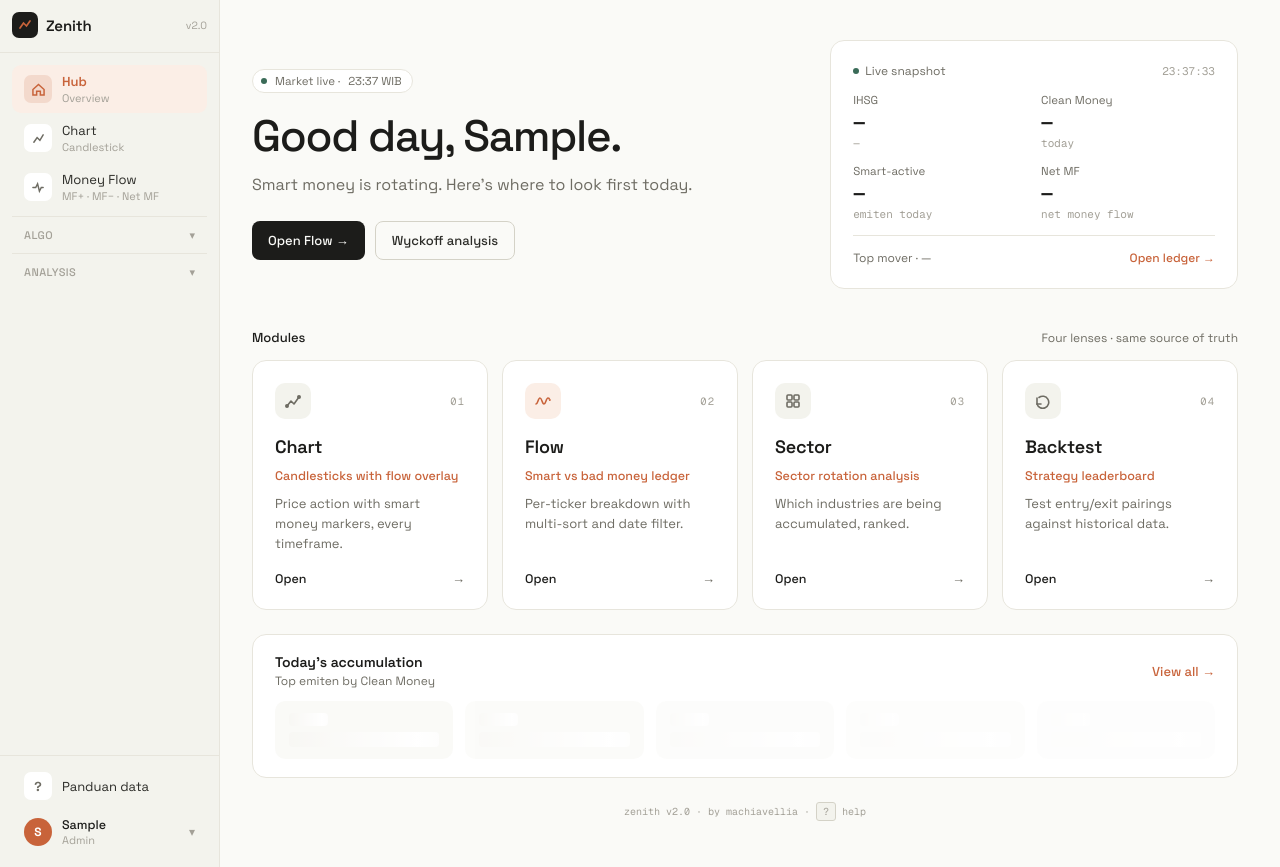
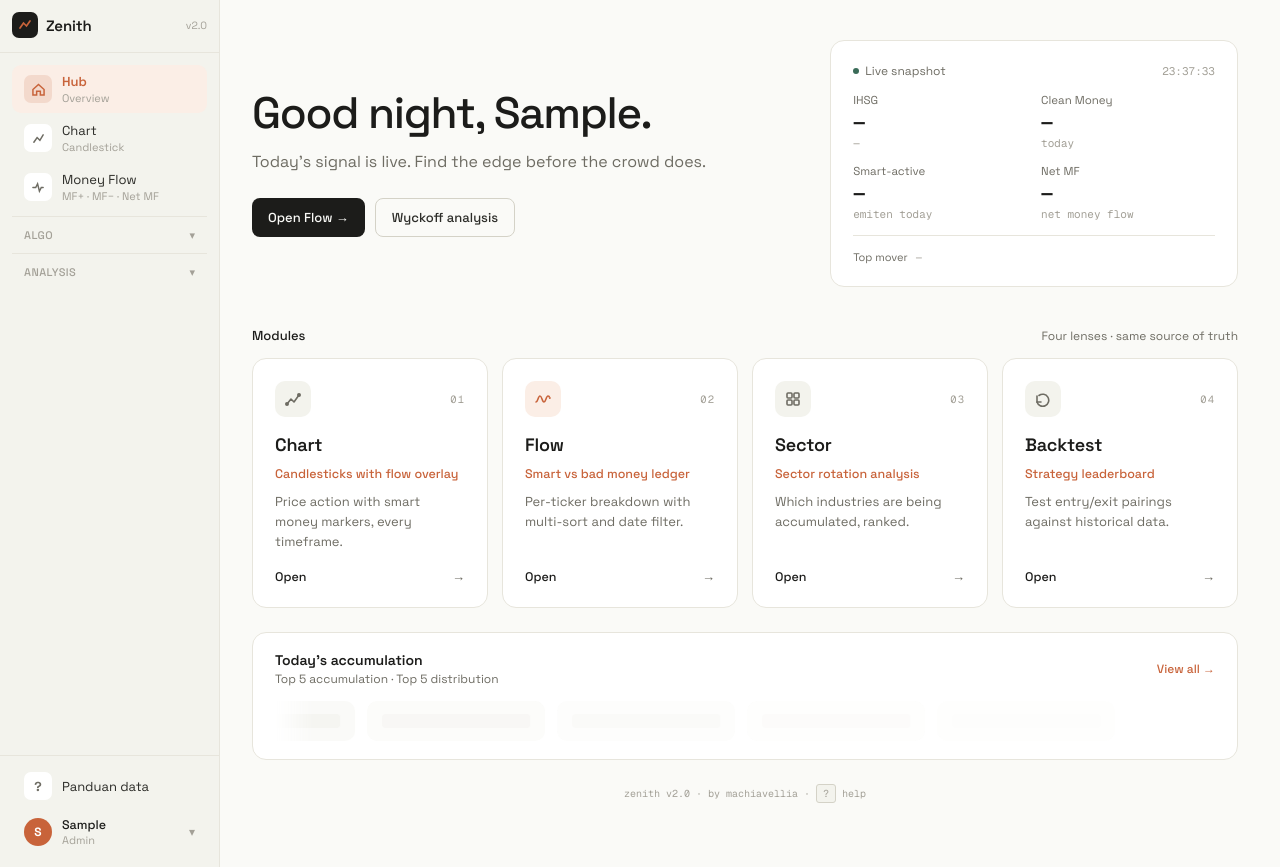
Before and after one commit to machiavellia-lynn/zenith_saas, a Flask app: page /hub in a window 1280 px wide. Run offline with Flask 3, Linux system fonts and the light colour scheme; the visitor is signed in with stand-in values (Sample User, id 1); data that the repository does not hold is empty; parts of the project's set-up code (start-up, migrations or seed data) failed here and were passed over; some libraries are stand-ins or nearby versions.

Commit message:
feat(hub): time-based greeting, subtitle rotation, carousel accumulation
- Greeting rotates by WIB hour: Good morning / Good afternoon / Good evening / Good night
- Subtitle rotates through 6 variants every hour (deterministic per hour)
- Remove 'Market live' badge from hero (redundant with Live snapshot card)
- Remove 'Open ledger' button from snapshot footer
- Top mover display: replaced text string with colour-coded chips (up/down)
- Today's accumulation: static 5-item grid → infinite sliding carousel
  showing top 5 accumulation (ACC) + top 5 distribution (DIS) cards,
  pause-on-hover with glow border + box-shadow per type,
  edge fade via mask-image, respects prefers-reduced-motion

Co-Authored-By: Claude Sonnet 4.6 <noreply@anthropic.com>

```diff
--- a/templates/hub.html
+++ b/templates/hub.html
@@ -27,23 +27,6 @@ body { display: flex; flex-direction: column; }
   gap: 48px;
   align-items: center;
   margin-bottom: 40px;
-}
-.hub-live-badge {
-  display: inline-flex;
-  align-items: center;
-  gap: 8px;
-  padding: 4px 10px 4px 8px;
-  background: var(--surface);
-  border-radius: 99px;
-  font-size: 11.5px;
-  color: var(--text-dim);
-  border: 1px solid var(--border);
-  margin-bottom: 20px;
-}
-.hub-live-dot {
-  width: 6px; height: 6px;
-  border-radius: 99px;
-  background: var(--up);
 }
 .hub-greeting {
   font-family: var(--font-display);
@@ -114,6 +97,11 @@ body { display: flex; flex-direction: column; }
   font-size: 12px;
   color: var(--text-dim);
 }
+.hub-live-dot {
+  width: 6px; height: 6px;
+  border-radius: 99px;
+  background: var(--up);
+}
 .hub-snapshot-live {
   display: flex;
   align-items: center;
@@ -152,18 +140,37 @@ body { display: flex; flex-direction: column; }
   margin-top: 1px;
 }
 .hub-snapshot-footer {
-  display: flex;
-  justify-content: space-between;
-  font-size: 12px;
-  color: var(--text-dim);
   padding-top: 14px;
   border-top: 1px solid var(--border);
 }
-.hub-snapshot-link {
-  color: var(--accent);
+
+/* ── Top mover chips ── */
+.hub-mover-row {
+  display: flex;
+  align-items: center;
+  gap: 8px;
+  flex-wrap: wrap;
+}
+.hub-mover-label {
+  font-size: 11px;
+  color: var(--text-dim);
+  white-space: nowrap;
+}
+.hub-mover-chip {
+  font-family: var(--font-mono);
+  font-size: 10.5px;
   font-weight: 500;
-  cursor: pointer;
-  text-decoration: none;
+  padding: 3px 8px;
+  border-radius: 5px;
+  white-space: nowrap;
+}
+.hub-mover-chip.up {
+  background: color-mix(in srgb, var(--up) 14%, transparent);
+  color: var(--up);
+}
+.hub-mover-chip.down {
+  background: color-mix(in srgb, var(--down) 14%, transparent);
+  color: var(--down);
 }
 
 /* ── Modules ── */
@@ -258,18 +265,20 @@ body { display: flex; flex-direction: column; }
   font-weight: 500;
 }
 
-/* ── Today's accumulation ── */
+/* ── Accumulation carousel ── */
 .hub-accum {
   background: var(--surface);
   border: 1px solid var(--border);
   border-radius: 14px;
-  padding: 18px 22px;
+  padding: 18px 0 18px 22px;
+  overflow: hidden;
 }
 .hub-accum-header {
   display: flex;
   justify-content: space-between;
   align-items: center;
-  margin-bottom: 12px;
+  margin-bottom: 14px;
+  padding-right: 22px;
 }
 .hub-accum-title {
   font-size: 14px;
@@ -281,18 +290,64 @@ body { display: flex; flex-direction: column; }
   color: var(--text-dim);
   margin-top: 2px;
 }
-.hub-accum-grid {
-  display: grid;
-  grid-template-columns: repeat(5, 1fr);
+.hub-snapshot-link {
+  color: var(--accent);
+  font-weight: 500;
+  cursor: pointer;
+  text-decoration: none;
+  font-size: 12px;
+}
+
+/* Carousel outer — clips track + fades edges */
+.hub-accum-outer {
+  overflow: hidden;
+  position: relative;
+  -webkit-mask-image: linear-gradient(to right, transparent 0%, black 4%, black 96%, transparent 100%);
+  mask-image: linear-gradient(to right, transparent 0%, black 4%, black 96%, transparent 100%);
+}
+
+/* Scrolling track — doubled items for seamless loop */
+.hub-accum-track {
+  display: flex;
   gap: 12px;
+  width: max-content;
+  animation: hub-scroll 32s linear infinite;
+  padding-right: 12px;
 }
+.hub-accum-track.paused {
+  animation-play-state: paused;
+}
+@keyframes hub-scroll {
+  from { transform: translateX(0); }
+  to   { transform: translateX(-50%); }
+}
+@media (prefers-reduced-motion: reduce) {
+  .hub-accum-track { animation: none; }
+}
+
+/* Individual card */
 .hub-accum-item {
+  min-width: 178px;
+  max-width: 178px;
   padding: 12px 14px;
   background: var(--surface2);
   border-radius: 10px;
   display: flex;
   flex-direction: column;
   gap: 6px;
+  border: 1px solid transparent;
+  transition: box-shadow .2s, transform .18s, border-color .2s;
+  cursor: default;
+}
+.hub-accum-item.accum:hover {
+  transform: translateY(-3px);
+  border-color: var(--up);
+  box-shadow: 0 0 20px color-mix(in srgb, var(--up) 22%, transparent);
+}
+.hub-accum-item.distrib:hover {
+  transform: translateY(-3px);
+  border-color: var(--down);
+  box-shadow: 0 0 20px color-mix(in srgb, var(--down) 22%, transparent);
 }
 .hub-accum-ticker-row {
   display: flex;
@@ -303,6 +358,22 @@ body { display: flex; flex-direction: column; }
   font-size: 13px;
   font-weight: 600;
   color: var(--ink);
+}
+.hub-accum-type {
+  font-size: 9.5px;
+  font-weight: 600;
+  letter-spacing: .07em;
+  text-transform: uppercase;
+  padding: 1.5px 6px;
+  border-radius: 4px;
+}
+.hub-accum-type.accum {
+  background: color-mix(in srgb, var(--up) 14%, transparent);
+  color: var(--up);
+}
+.hub-accum-type.distrib {
+  background: color-mix(in srgb, var(--down) 14%, transparent);
+  color: var(--down);
 }
 .hub-accum-chg {
   font-family: var(--font-mono);
@@ -322,9 +393,10 @@ body { display: flex; flex-direction: column; }
 }
 .hub-accum-bar-fill {
   height: 100%;
-  background: var(--accent);
   border-radius: 99px;
 }
+.hub-accum-bar-fill.accum { background: var(--up); }
+.hub-accum-bar-fill.distrib { background: var(--down); }
 .hub-accum-meta {
   font-family: var(--font-mono);
   font-size: 10px;
@@ -343,7 +415,7 @@ body { display: flex; flex-direction: column; }
 /* ── Responsive ── */
 @media (max-width: 1100px) { .hub-modules { grid-template-columns: repeat(2, 1fr); } }
 @media (max-width: 900px)  { .hub-hero { grid-template-columns: 1fr; } .hub-greeting { font-size: 34px; } }
-@media (max-width: 700px)  { .hub-modules { grid-template-columns: 1fr; } .hub-accum-grid { grid-template-columns: repeat(2, 1fr); } }
+@media (max-width: 700px)  { .hub-modules { grid-template-columns: 1fr; } }
 </style>
 </head>
 <body class="sidebar-layout" data-page="hub">
@@ -364,12 +436,8 @@ body { display: flex; flex-direction: column; }
     <!-- Hero -->
     <div class="hub-hero">
       <div>
-        <div class="hub-live-badge">
-          <div class="hub-live-dot"></div>
-          Market live · <span id="hubTime">--:-- WIB</span>
-        </div>
-        <h1 class="hub-greeting">Good day, {{ session.get('user','Trader') | capitalize }}.</h1>
-        <p class="hub-greeting-sub">Smart money is rotating. Here's where to look first today.</p>
+        <h1 class="hub-greeting" id="hubGreeting">Good morning, {{ session.get('user','Trader') | capitalize }}.</h1>
+        <p class="hub-greeting-sub" id="hubSub">Smart money is rotating. Here's where to look first today.</p>
         <div class="hub-cta-row">
           <a href="/flow" class="btn-ink">Open Flow →</a>
           <a href="/wyckoff" class="btn-outline">Wyckoff analysis</a>
@@ -408,8 +476,12 @@ body { display: flex; flex-direction: column; }
           </div>
         </div>
         <div class="hub-snapshot-footer">
-          <span id="snapTopMover">Top mover · —</span>
-          <a href="/flow" class="hub-snapshot-link">Open ledger →</a>
+          <div class="hub-mover-row">
+            <span class="hub-mover-label">Top mover</span>
+            <div id="snapMoverChips" style="display:flex;gap:6px;flex-wrap:wrap;">
+              <span style="font-family:var(--font-mono);font-size:10.5px;color:var(--muted)">—</span>
+            </div>
+          </div>
         </div>
       </div>
     </div>
@@ -482,36 +554,23 @@ body { display: flex; flex-direction: column; }
       </a>
     </div>
 
-    <!-- Today's accumulation -->
+    <!-- Today's accumulation · distribution carousel -->
     <div class="hub-accum">
       <div class="hub-accum-header">
         <div>
           <div class="hub-accum-title">Today's accumulation</div>
-          <div class="hub-accum-sub">Top emiten by Clean Money</div>
+          <div class="hub-accum-sub">Top 5 accumulation · Top 5 distribution</div>
         </div>
         <a href="/flow" class="hub-snapshot-link">View all →</a>
       </div>
-      <div class="hub-accum-grid" id="accumGrid">
-        <!-- filled by JS -->
-        <div class="hub-accum-item" style="opacity:.4">
-          <div class="hub-accum-ticker-row"><div class="hub-accum-ticker skeleton"></div></div>
-          <div class="hub-accum-cm skeleton wide"></div>
-        </div>
-        <div class="hub-accum-item" style="opacity:.3">
-          <div class="hub-accum-ticker-row"><div class="hub-accum-ticker skeleton"></div></div>
-          <div class="hub-accum-cm skeleton wide"></div>
-        </div>
-        <div class="hub-accum-item" style="opacity:.2">
-          <div class="hub-accum-ticker-row"><div class="hub-accum-ticker skeleton"></div></div>
-          <div class="hub-accum-cm skeleton wide"></div>
-        </div>
-        <div class="hub-accum-item" style="opacity:.15">
-          <div class="hub-accum-ticker-row"><div class="hub-accum-ticker skeleton"></div></div>
-          <div class="hub-accum-cm skeleton wide"></div>
-        </div>
-        <div class="hub-accum-item" style="opacity:.1">
-          <div class="hub-accum-ticker-row"><div class="hub-accum-ticker skeleton"></div></div>
-          <div class="hub-accum-cm skeleton wide"></div>
+      <div class="hub-accum-outer">
+        <div class="hub-accum-track" id="accumTrack">
+          <!-- skeleton placeholders -->
+          <div class="hub-accum-item" style="opacity:.4"><div class="hub-accum-cm skeleton wide" style="height:14px;background:var(--border);border-radius:4px;"></div></div>
+          <div class="hub-accum-item" style="opacity:.3"><div class="hub-accum-cm skeleton wide" style="height:14px;background:var(--border);border-radius:4px;"></div></div>
+          <div class="hub-accum-item" style="opacity:.2"><div class="hub-accum-cm skeleton wide" style="height:14px;background:var(--border);border-radius:4px;"></div></div>
+          <div class="hub-accum-item" style="opacity:.15"><div class="hub-accum-cm skeleton wide" style="height:14px;background:var(--border);border-radius:4px;"></div></div>
+          <div class="hub-accum-item" style="opacity:.1"><div class="hub-accum-cm skeleton wide" style="height:14px;background:var(--border);border-radius:4px;"></div></div>
         </div>
       </div>
     </div>
@@ -524,12 +583,53 @@ body { display: flex; flex-direction: column; }
 <script src="/static/animations.js" defer></script>
 <script src="/static/shortcuts.js" defer></script>
 <script>
+/* ── Greeting + subtitle rotation ── */
+(function () {
+  var user = '{{ session.get("user","Trader") | capitalize }}';
+  var now  = new Date(Date.now() + 7 * 3600 * 1000); // WIB
+  var h    = now.getUTCHours();
+
+  var greet =
+    h >= 5  && h < 12 ? 'Good morning' :
+    h >= 12 && h < 15 ? 'Good afternoon' :
+    h >= 15 && h < 19 ? 'Good evening' :
+    h >= 19 && h < 22 ? 'Good evening' :
+                        'Good night';
+
+  var subs = [
+    'Smart money is rotating. Here’s where to look first today.',
+    'The tape is speaking. Follow where institutional conviction builds.',
+    'Big players have made their move. Now it’s your turn to read it.',
+    'Distribution or accumulation? The data has the answer.',
+    'Volume doesn’t lie. Track where real conviction is forming.',
+    'Today’s signal is live. Find the edge before the crowd does.',
+  ];
+  // rotate subtitle by hour so it changes every hour but stays stable within it
+  var sub = subs[h % subs.length];
+
+  var gEl = document.getElementById('hubGreeting');
+  var sEl = document.getElementById('hubSub');
+  if (gEl) gEl.textContent = greet + ', ' + user + '.';
+  if (sEl) sEl.textContent = sub;
+})();
+
+/* ── Clock ── */
+function tick() {
+  var now = new Date(Date.now() + 7 * 3600 * 1000);
+  var hms = String(now.getUTCHours()).padStart(2,'0') + ':' +
+            String(now.getUTCMinutes()).padStart(2,'0') + ':' +
+            String(now.getUTCSeconds()).padStart(2,'0');
+  document.getElementById('snapTime').textContent = hms;
+}
+tick(); setInterval(tick, 1000);
+
+/* ── Formatters ── */
 function fmtM(v) {
   if (v === null || v === undefined) return '—';
   var a = Math.abs(v), s = v < 0 ? '-' : '+';
-  if (a >= 1000) return s + (a/1000).toFixed(1) + 'B';
-  if (a >= 1) return s + a.toFixed(1) + 'M';
-  if (a > 0) return s + (a*1000).toFixed(0) + 'K';
+  if (a >= 1000) return s + (a / 1000).toFixed(1) + 'B';
+  if (a >= 1)    return s + a.toFixed(1) + 'M';
+  if (a > 0)     return s + (a * 1000).toFixed(0) + 'K';
   return '0';
 }
 function fmtPct(v) {
@@ -537,94 +637,121 @@ function fmtPct(v) {
   return (v > 0 ? '+' : '') + v.toFixed(2) + '%';
 }
 
-function tick() {
-  var now = new Date(Date.now() + 7*3600*1000);
-  var hms = String(now.getUTCHours()).padStart(2,'0') + ':' +
-            String(now.getUTCMinutes()).padStart(2,'0') + ':' +
-            String(now.getUTCSeconds()).padStart(2,'0');
-  var hm  = hms.substring(0, 5) + ' WIB';
-  document.getElementById('snapTime').textContent = hms;
-  document.getElementById('hubTime').textContent  = hm;
+/* ── Build one carousel card ── */
+function makeCard(r, type) {
+  var cm   = r.clean_money || 0;
+  var chg  = r.gain_pct || 0;
+  var maxV = r._max || 1;
+  var barPct = Math.min(100, Math.abs(cm) / maxV * 100);
+  return '<div class="hub-accum-item ' + type + '">' +
+    '<div class="hub-accum-ticker-row">' +
+      '<span class="hub-accum-ticker">' + r.ticker + '</span>' +
+      '<span class="hub-accum-type ' + type + '">' + (type === 'accum' ? 'ACC' : 'DIS') + '</span>' +
+    '</div>' +
+    '<div class="hub-accum-chg" style="color:' + (chg >= 0 ? 'var(--up)' : 'var(--down)') + '">' + fmtPct(chg) + '</div>' +
+    '<div class="hub-accum-cm">' + fmtM(cm) + '</div>' +
+    '<div class="hub-accum-bar-track"><div class="hub-accum-bar-fill ' + type + '" style="width:' + barPct + '%"></div></div>' +
+    '<div class="hub-accum-meta">RSM ' + (r.rsm || 0).toFixed(1) + '% · TX ' + (r.tx || 0) + '</div>' +
+  '</div>';
 }
-tick(); setInterval(tick, 1000);
 
+/* ── Main data fetch ── */
 async function init() {
   /* IHSG */
   try {
-    var r = await fetch('/api/ihsg');
-    var d = await r.json();
-    if (d.price) {
-      var p = d.price.toLocaleString('id-ID', {minimumFractionDigits:2, maximumFractionDigits:2});
-      document.getElementById('snapIHSG').textContent = p;
-      var g = d.gain_pct;
-      if (g !== null && g !== undefined) {
+    var ri = await fetch('/api/ihsg');
+    var di = await ri.json();
+    if (di.price) {
+      document.getElementById('snapIHSG').textContent =
+        di.price.toLocaleString('id-ID', { minimumFractionDigits: 2, maximumFractionDigits: 2 });
+      var g = di.gain_pct;
+      if (g != null) {
         var el = document.getElementById('snapIHSGChg');
         el.textContent = (g > 0 ? '+' : '') + g.toFixed(2) + '%';
         el.style.color = g >= 0 ? 'var(--up)' : 'var(--down)';
       }
     }
-  } catch(_) {}
+  } catch (_) {}
 
   /* Flow data */
   try {
-    var r2 = await fetch('/api/last-date');
-    var ld = await r2.json();
-    if (ld.date) {
-      var dt = ld.date.replace(/\//g, '-');
-      var r3 = await fetch('/api/flow?date_from=' + dt + '&date_to=' + dt);
-      var fd = await r3.json();
+    var rld  = await fetch('/api/last-date');
+    var ld   = await rld.json();
+    if (!ld.date) return;
+
+    var dt  = ld.date.replace(/\//g, '-');
+    var rf  = await fetch('/api/flow?date_from=' + dt + '&date_to=' + dt);
+    var fd  = await rf.json();
     var tickers = fd.tickers || [];
+
+    /* Snapshot stats */
     if (fd.totals) {
-        /* Clean Money from pre-computed totals */
       var netCM = fd.totals.net_cm || 0;
-        document.getElementById('snapCM').textContent = fmtM(netCM);
-        document.getElementById('snapCM').style.color = netCM >= 0 ? 'var(--up)' : 'var(--down)';
-        /* Smart-active: tickers with both SM > 0 AND BM > 0 */
-        var smartActive = tickers.filter(function(t){ return (t.sm_val||0) > 0 && (t.bm_val||0) > 0; }).length;
-        document.getElementById('snapSMCount').textContent = smartActive;
-        /* Net MF */
-        var netMF = fd.totals.net_mf;
+      var cmEl  = document.getElementById('snapCM');
+      cmEl.textContent  = fmtM(netCM);
+      cmEl.style.color  = netCM >= 0 ? 'var(--up)' : 'var(--down)';
+
+      var active = tickers.filter(function (t) { return (t.sm_val || 0) > 0 && (t.bm_val || 0) > 0; }).length;
+      document.getElementById('snapSMCount').textContent = active;
+
+      var netMF   = fd.totals.net_mf;
       var netMFEl = document.getElementById('snapNetMF');
       netMFEl.textContent = netMF != null ? fmtM(netMF) : '—';
       netMFEl.style.color = (netMF != null && netMF >= 0) ? 'var(--up)' : 'var(--down)';
     }
+
+    /* Top mover chips */
     if (tickers.length > 0) {
-        /* Top 3 movers by gain_pct */
-        var withGain = tickers.filter(function(t){ return t.gain_pct != null; });
-        withGain.sort(function(a, b){ return (b.gain_pct||0) - (a.gain_pct||0); });
+      var withGain = tickers.filter(function (t) { return t.gain_pct != null; });
+      withGain.sort(function (a, b) { return Math.abs(b.gain_pct || 0) - Math.abs(a.gain_pct || 0); });
       var top3 = withGain.slice(0, 3);
+      var chipsEl = document.getElementById('snapMoverChips');
       if (top3.length > 0) {
-          document.getElementById('snapTopMover').textContent =
-            'Top mover · ' + top3.map(function(t){
-              return t.ticker + ' ' + (t.gain_pct >= 0 ? '+' : '') + t.gain_pct.toFixed(2) + '%';
-            }).join(' · ');
-        }
-        /* Accumulation strip — top 5 by clean_money */
-        var sorted = tickers.slice().sort(function(a, b){ return (b.clean_money||0) - (a.clean_money||0); }).slice(0, 5);
-        var maxCM = Math.max.apply(null, sorted.map(function(r){ return Math.abs(r.clean_money||0); })) || 1;
-        var html = sorted.map(function(r) {
-          var cm = r.clean_money || 0, chg = r.gain_pct || 0;
-          var barPct = Math.min(100, Math.abs(cm) / maxCM * 100);
-          return '<div class="hub-accum-item">' +
-            '<div class="hub-accum-ticker-row">' +
-              '<span class="hub-accum-ticker">' + r.ticker + '</span>' +
-              '<span class="hub-accum-chg" style="color:' + (chg>=0?'var(--up)':'var(--down)') + '">' + fmtPct(chg) + '</span>' +
-            '</div>' +
-            '<div class="hub-accum-cm">' + fmtM(cm) + '</div>' +
-            '<div class="hub-accum-bar-track"><div class="hub-accum-bar-fill" style="width:' + barPct + '%"></div></div>' +
-            '<div class="hub-accum-meta">RSM ' + (r.rsm||0).toFixed(1) + '% · TX ' + (r.tx||0) + '</div>' +
-          '</div>';
+        chipsEl.innerHTML = top3.map(function (t) {
+          var cls = (t.gain_pct >= 0) ? 'up' : 'down';
+          return '<span class="hub-mover-chip ' + cls + '">' +
+            t.ticker + ' ' + (t.gain_pct >= 0 ? '+' : '') + t.gain_pct.toFixed(2) + '%' +
+          '</span>';
         }).join('');
-        document.getElementById('accumGrid').innerHTML = html;
       }
     }
-  } catch(_) {}
+
+    /* Carousel — top 5 accum + top 5 distrib */
+    if (tickers.length > 0) {
+      var sorted = tickers.slice().sort(function (a, b) { return (b.clean_money || 0) - (a.clean_money || 0); });
+      var top5Accum  = sorted.slice(0, 5);
+      var top5Distrib = sorted.slice().reverse().slice(0, 5);
+
+      var maxAccum  = Math.max.apply(null, top5Accum.map(function  (r) { return Math.abs(r.clean_money || 0); })) || 1;
+      var maxDistrib = Math.max.apply(null, top5Distrib.map(function(r) { return Math.abs(r.clean_money || 0); })) || 1;
+
+      top5Accum.forEach(function  (r) { r._max = maxAccum; });
+      top5Distrib.forEach(function(r) { r._max = maxDistrib; });
+
+      // Build items array (10 total), then duplicate for seamless loop
+      var items = [];
+      top5Accum.forEach(function  (r) { items.push(makeCard(r, 'accum')); });
+      top5Distrib.forEach(function(r) { items.push(makeCard(r, 'distrib')); });
+
+      // Duplicate for seamless infinite scroll
+      var html = items.join('') + items.join('');
+
+      var track = document.getElementById('accumTrack');
+      track.innerHTML = html;
+
+      // Pause animation when hovering any card
+      track.querySelectorAll('.hub-accum-item').forEach(function (card) {
+        card.addEventListener('mouseenter', function () { track.classList.add('paused'); });
+        card.addEventListener('mouseleave', function () { track.classList.remove('paused'); });
+      });
+    }
+  } catch (_) {}
 }
 
 window.addEventListener('DOMContentLoaded', init);
 
 /* Help modal */
-window.__showZenithHelp = function() {
+window.__showZenithHelp = function () {
   if (typeof ZenithModal !== 'undefined' && document.getElementById('infoBackdrop')) {
     ZenithModal.open('infoBackdrop', document.getElementById('sidebarHelpBtn'));
   }
```
Lines whose indentation alone changed are shown as unchanged.
